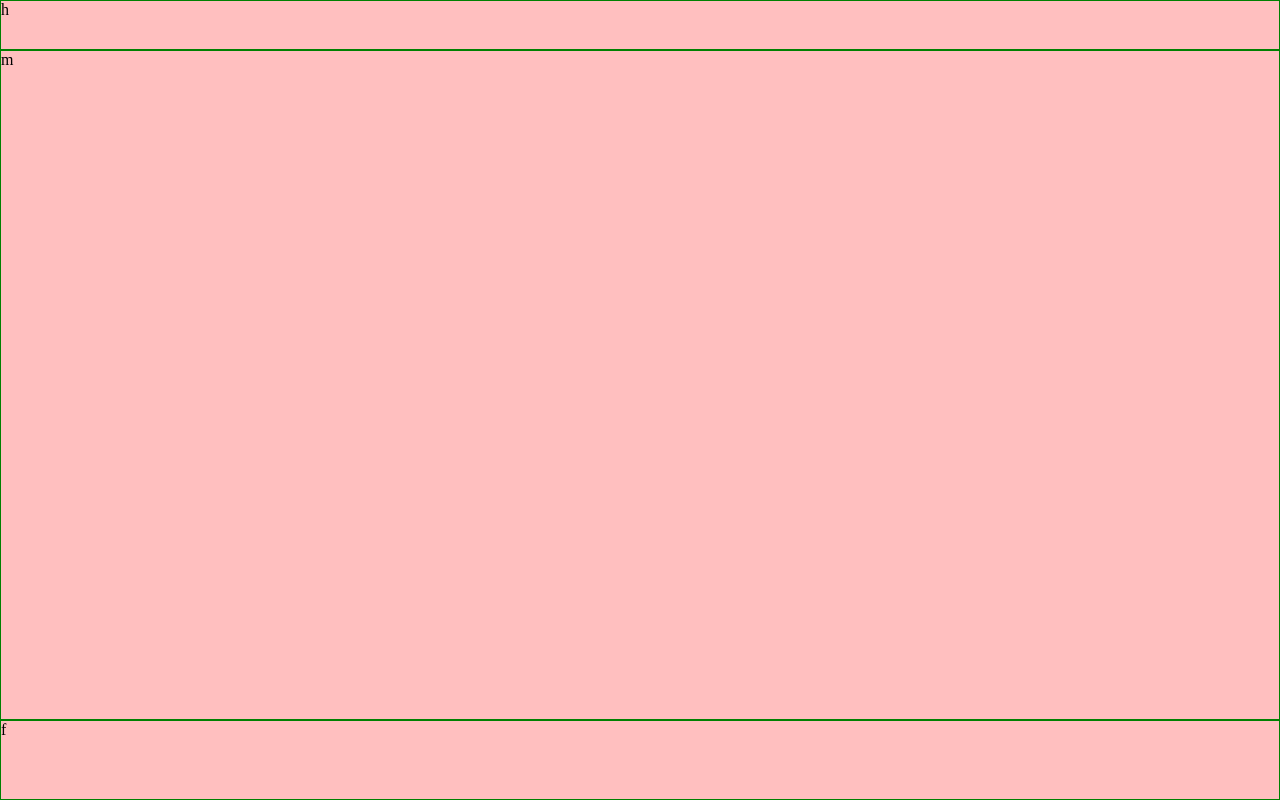
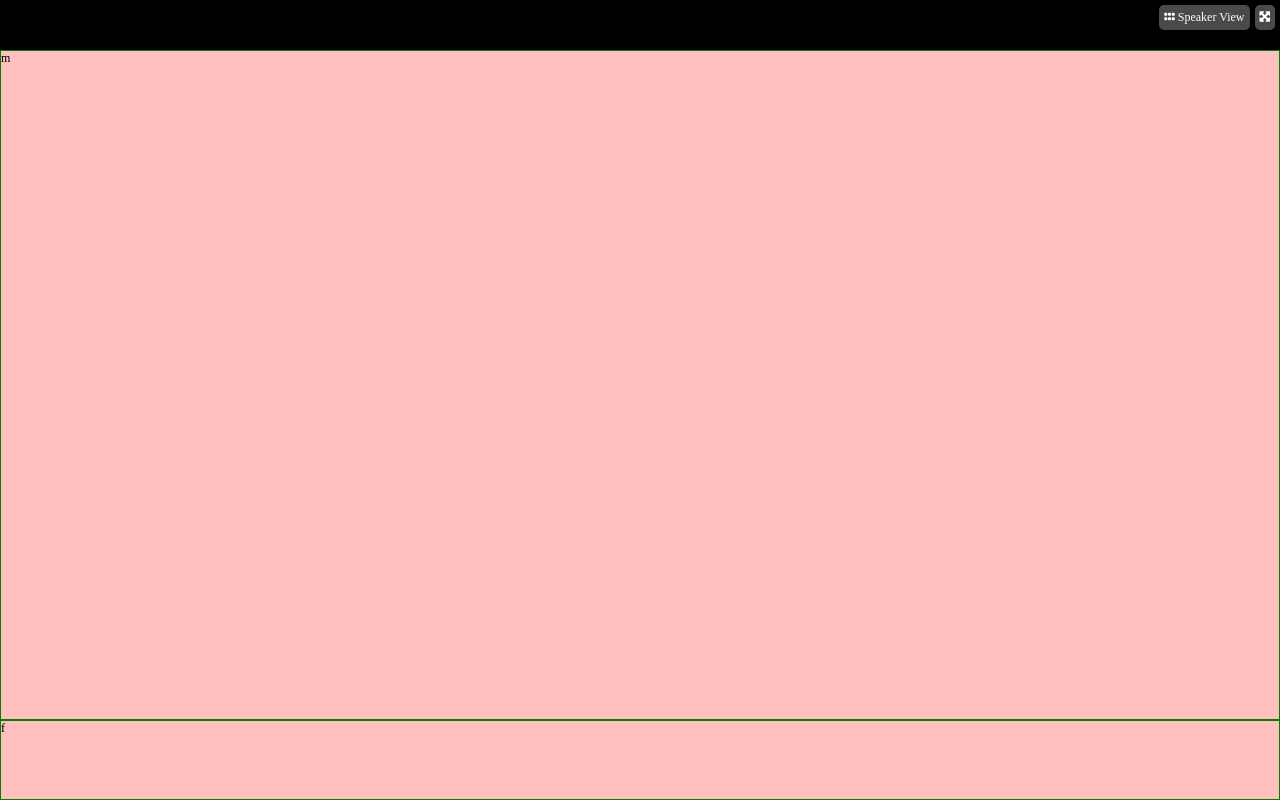
Before and after one commit to SaverioCascelli/html-css-zoom, a plain HTML site: page index.html in a window 1280 px wide. Drawn offline with Linux system fonts and the light colour scheme.

Commit message:
[add] content in header

```diff
--- a/css/style.css
+++ b/css/style.css
@@ -12,73 +12,60 @@
     font-variant: normal;
     text-rendering: auto;
     -webkit-font-smoothing: antialiased;
+    font-family: "Font Awesome 5 Free";
+    font-weight: 600;
+    color: white;
 }
 
-
 .user-plus::before {
-    font-family: "Font Awesome 5 Free";
-    font-weight: 900;
     content: "\f234";
 }
 
 .user-group::before{
-    font-family: "Font Awesome 5 Free";
-    font-weight: 900;
     content: "\f500";
 }
 
 .chart-column::before{
-    font-family: "Font Awesome 5 Free";
-    font-weight: 900;
     content: "\e0e3";
 }
 
 .share::before{
-    font-family: "Font Awesome 5 Free";
-    font-weight: 900;
+
     content: "\f14d";
 }
 
 .chat::before{
-    font-family: "Font Awesome 5 Free";
-    font-weight: 900;
+
     content: "\f075";
 }
 
 .record::before{
-    font-family: "Font Awesome 5 Free";
-    font-weight: 900;
     content: "\f8d9";
 }
 
 .grid::before{
-    font-family: "Font Awesome 5 Free";
-    font-weight: 900;
+
     content: "\f84c";
 }
 
 .dots::before{
-    font-family: "Font Awesome 5 Free";
-    font-weight: 900;
     content: "\f141";
 }
 
 .open-microphone::before{
-    font-family: "Font Awesome 5 Free";
-    font-weight: 900;
     content: "\f130";
 }
 
 .closed-microphone::before{
-    font-family: "Font Awesome 5 Free";
-    font-weight: 900;
     content: "\f131";
 }
 
-.maximize::after{
-    font-family: "Font Awesome 5 Free";
-    font-weight: 900;
+.maximize::before{
     content: "\f31e";
+}
+
+.table-cells::before{
+    content: "\f58d";
 }
 
 /* /font awesome */
@@ -90,12 +77,41 @@
     border: 1px solid green;
 }
 
+.list-flex-nostyle{
+    display: flex;
+    list-style-type: none;
+}
+
+.flex{
+    display: flex;
+}
 /* /tools */
+
+body{
+    font-size: 1.5vh;
+}
 
 
 /* header */
 header{
     height: 50px;
+    color: white;
+    background-color: black;
+}
+
+header .container{
+    justify-content: right;
+}
+
+header .display-view{
+    margin: 5px;
+}
+
+.display-view > li{
+    background-color: rgb(74, 74, 74);
+    margin-left: 5px;
+    padding: 5px;
+    border-radius: 5px;
 }
 
 /* /header */
@@ -104,6 +120,7 @@ header{
 /* main */
 main{
     height: calc(100vh - 50px - 80px);
+    overflow: auto;
 }
 /* /main */
 
--- a/index.html
+++ b/index.html
@@ -10,8 +10,17 @@
 </head>
 <body>
 
-    <header class="debug">
-        h
+    <header>
+
+        <div class="container flex">
+            <ul class="display-view list-flex-nostyle">
+                <li class="view icon table-cells">
+                    <span>Speaker View</span>
+                </li>
+                <li class="expand icon maximize"></li>
+            </ul>
+        </div>
+
     </header>
 
     <main class="debug">
```
